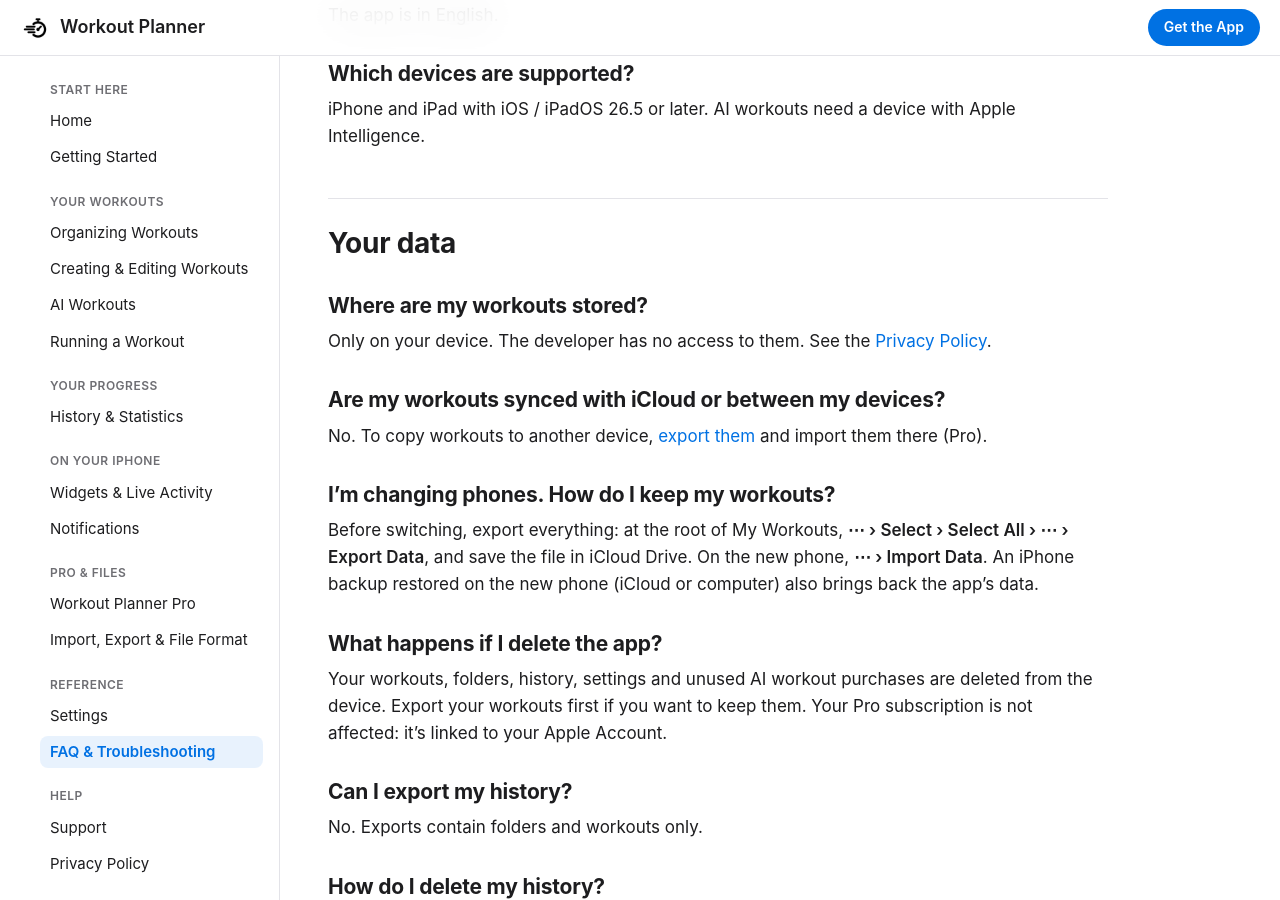
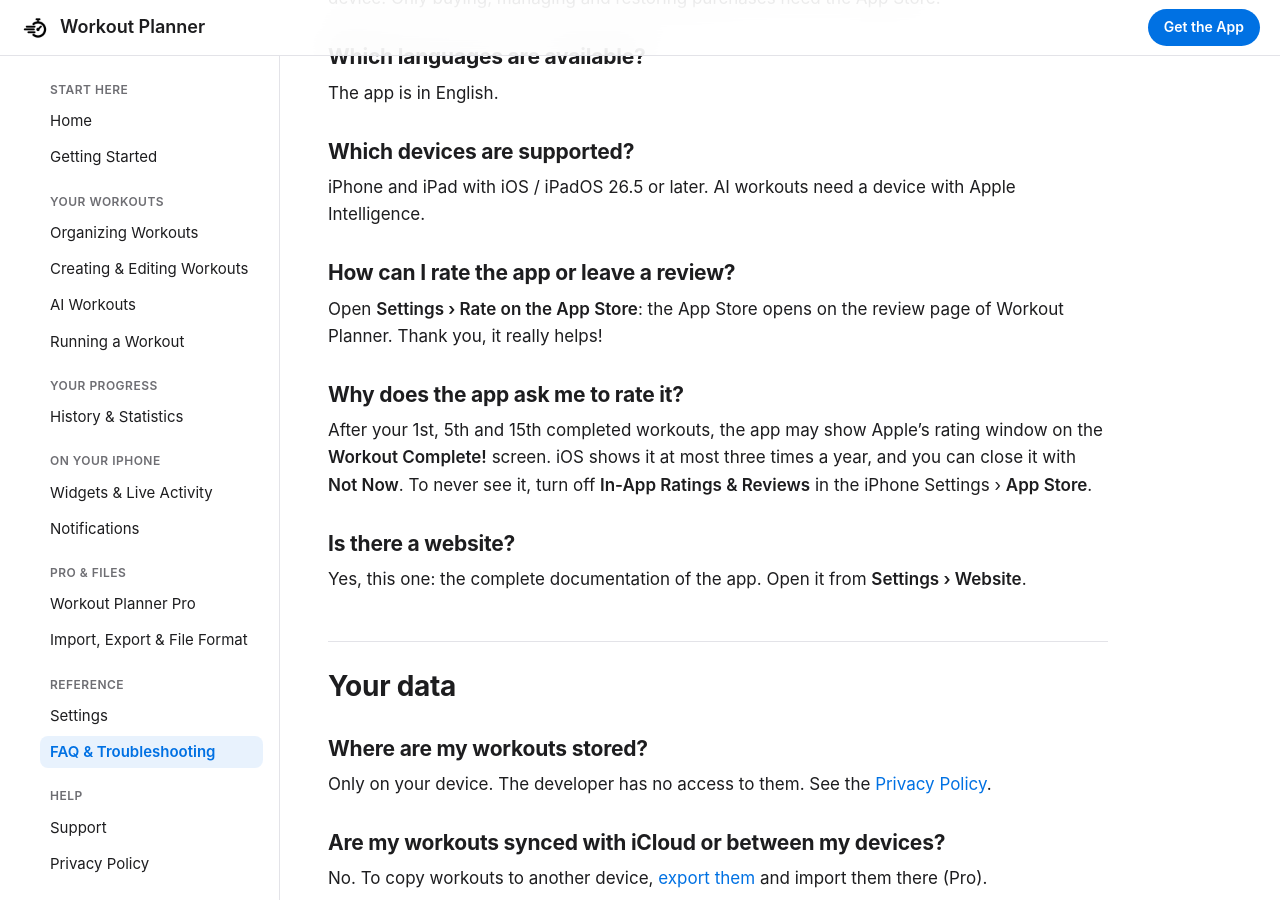
Before and after one commit to User1223-lgtm/workout-planner, a Jekyll site: the page built from faq.md, in a window 1280 px wide and 900 px high, scrolled down 2153 px. Built offline with Jekyll 4.4.1, drawn with Linux system fonts in a browser that asks for light colours; some of the changed text lies outside the part shown.

Commit message:
Document rating the app and the Website link
Settings › About: Rate on the App Store and Website. The rating window after the 1st, 5th and 15th completed workouts. New FAQ and support answers.

Co-Authored-By: Claude Opus 5.5 <noreply@anthropic.com>
Claude-Session: https://claude.ai/code/session_01PSKkjhg92DJzge7KN1tx42

```diff
--- a/faq.md
+++ b/faq.md
@@ -31,6 +31,15 @@ The app is in English.
 
 ### Which devices are supported?
 iPhone and iPad with iOS / iPadOS 26.5 or later. AI workouts need a device with Apple Intelligence.
+
+### How can I rate the app or leave a review?
+Open **Settings › Rate on the App Store**: the App Store opens on the review page of Workout Planner. Thank you, it really helps!
+
+### Why does the app ask me to rate it?
+After your 1st, 5th and 15th completed workouts, the app may show Apple's rating window on the **Workout Complete!** screen. iOS shows it at most three times a year, and you can close it with **Not Now**. To never see it, turn off **In-App Ratings & Reviews** in the iPhone Settings › **App Store**.
+
+### Is there a website?
+Yes, this one: the complete documentation of the app. Open it from **Settings › Website**.
 
 ## Your data
 
```
Also changed, not shown: settings.md (+3 -1 lines), support.md (+3 -0 lines), timer.md (+2 -0 lines).
